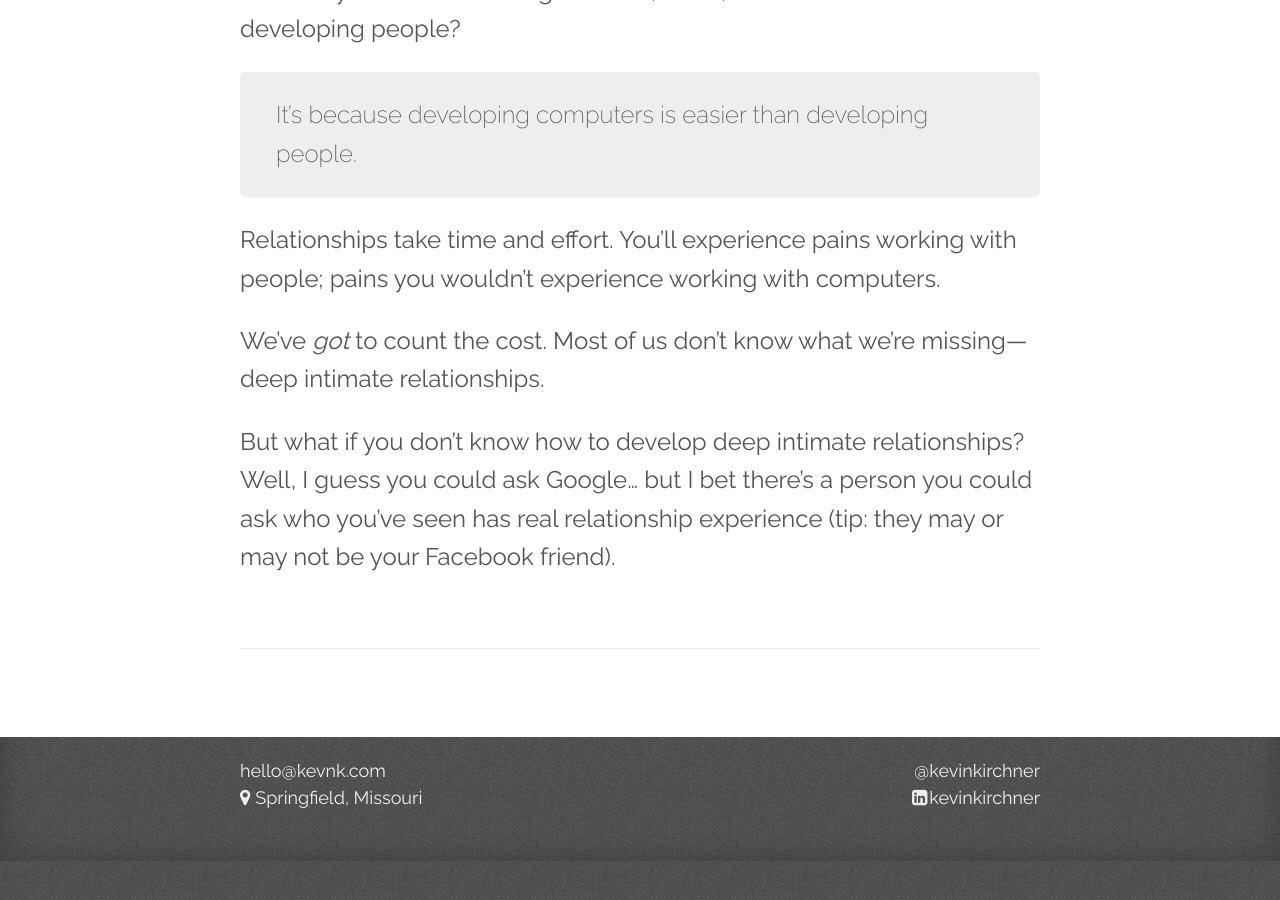
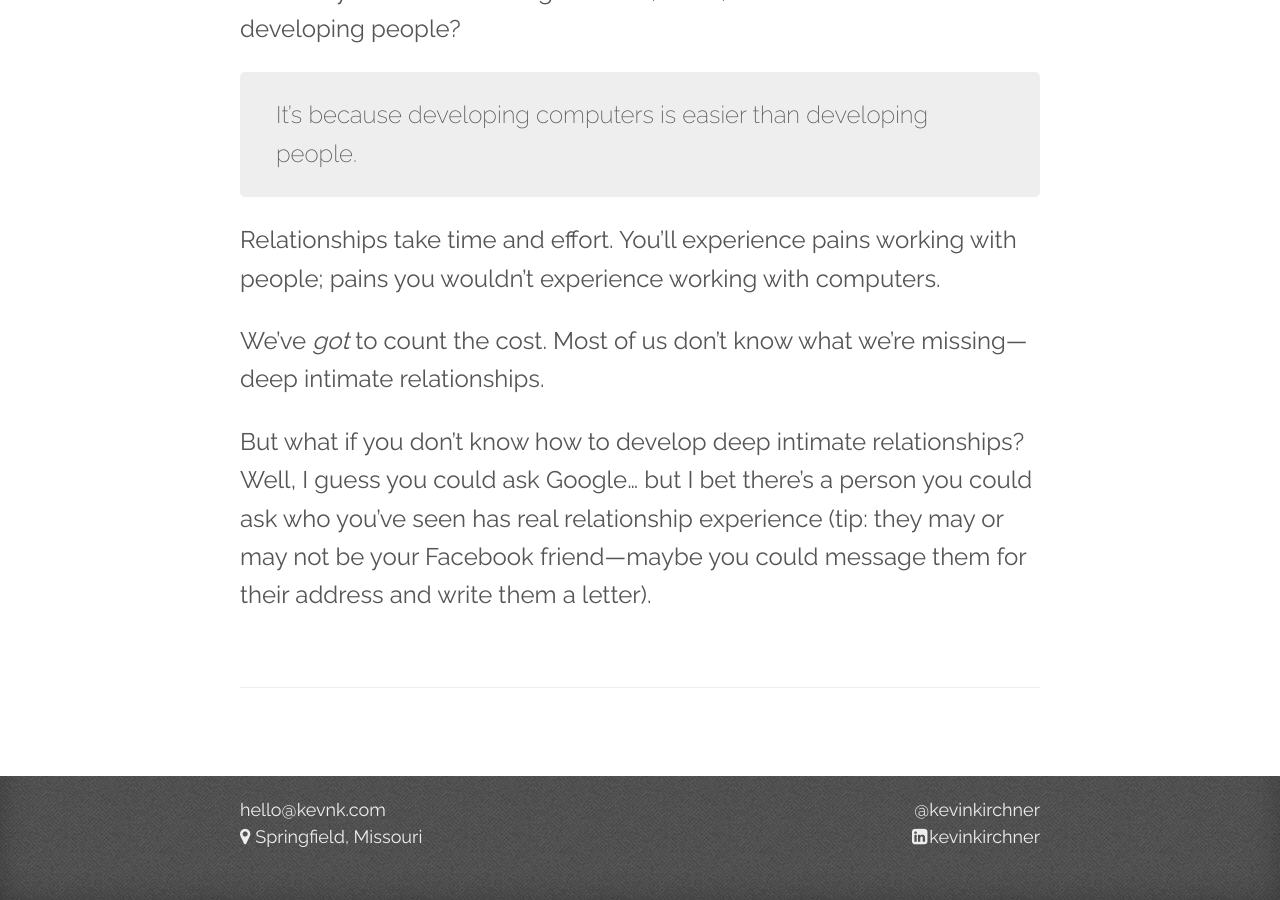
Before and after one commit to kevnk/kevnk.github.io, a Jekyll site: the page built from _posts/2014-07-19-computers-that-program-themselves-and-why-its-a-horrible-idea.md, in a window 1280 px wide and 900 px high, scrolled down 4915 px. Built offline with Jekyll 4.4.1, drawn with Linux system fonts in a browser that asks for light colours; comment, search, counter and statistics services are not loaded.

Commit message:
update post

```diff
--- a/_posts/2014-07-19-computers-that-program-themselves-and-why-its-a-horrible-idea.md
+++ b/_posts/2014-07-19-computers-that-program-themselves-and-why-its-a-horrible-idea.md
@@ -79,7 +79,7 @@ Relationships take time and effort. You'll experience pains working with people;
 
 We've _got_ to count the cost. Most of us don't know what we're missing—deep intimate relationships.
 
-But what if you don't know how to develop deep intimate relationships? Well, I guess you could ask Google... but I bet there's a person you could ask who you've seen has real relationship experience (tip: they may or may not be your Facebook friend).
+But what if you don't know how to develop deep intimate relationships? Well, I guess you could ask Google... but I bet there's a person you could ask who you've seen has real relationship experience (tip: they may or may not be your Facebook friend—maybe you could message them for their address and write them a letter).
 
 
 [1]: https://twitter.com/worrydream
```
